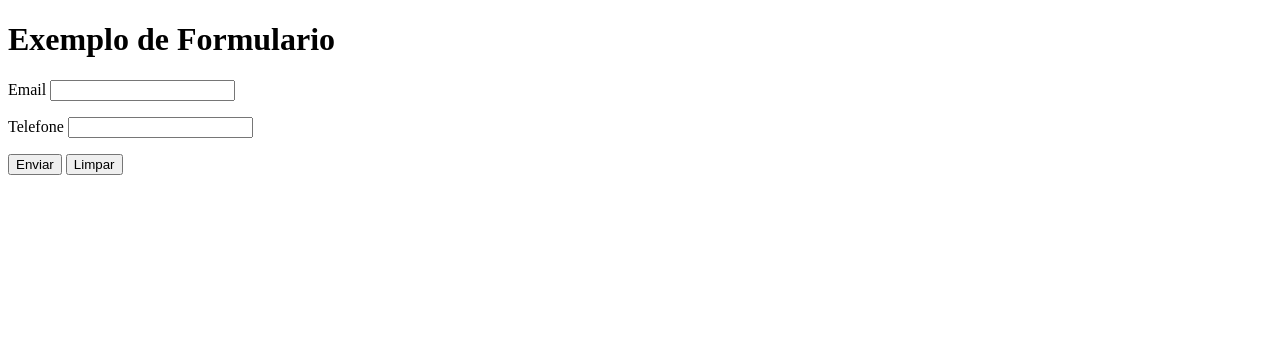
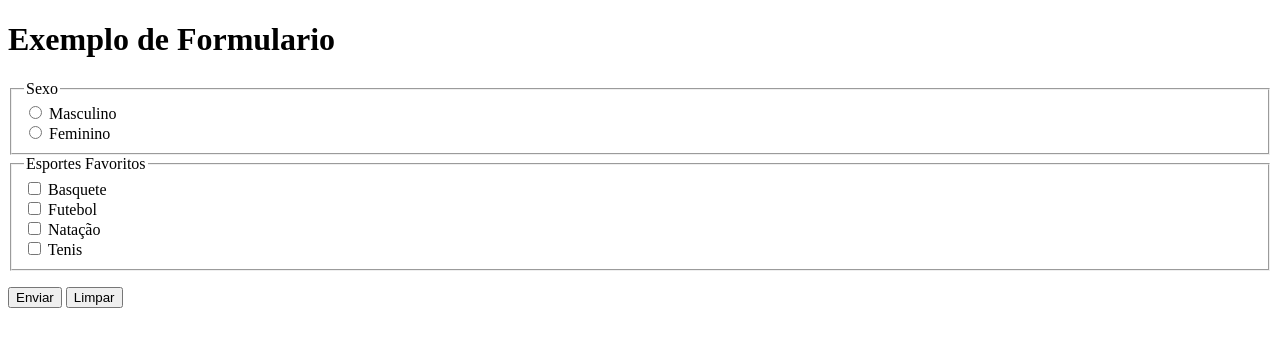
Before and after one commit to DarciFcoSantos/html-css, a plain HTML site: page Exercicios/ex025/form005.html in a window 1280 px wide. Drawn offline with Linux system fonts and the light colour scheme.

Commit message:
criado form005

```diff
--- a/Exercicios/ex025/form005.html
+++ b/Exercicios/ex025/form005.html
@@ -3,25 +3,30 @@
 <head>
     <meta charset="UTF-8">
     <meta name="viewport" content="width=device-width, initial-scale=1.0">
-    <title>Formulario</title>
+    <title>Exemplo de Formulario 05</title>
 </head>
 <body>
     <h1>Exemplo de Formulario</h1>
     <form action="cadastro.php" method="get" autocomplete="on">
-        <p>
-            <label for="iemail">Email</label>
-            <input type="email" name="email" id="iemail" autocomplete="on" required>
-        </p>
-        <p>
-            <label for="itel">Telefone</label>
-            <input type="tel" name="tel" id="itel" autocomplete="tel" pattern="^[0-9]{4}-[0-9]{4}$" required>
-        </p>
-        <!-- ESTUDAR MAIS SOBRE RegEx -->
+        <fieldset>
+            <legend>Sexo</legend>
+            <!-- Quando for "RADIO" precisa ser o mesmo "NAME" caso contrario sera marcado as 2 opções -->
+            <input type="radio" name="sexo" id="isxmas" value="M">
+            <label for="isxmas">Masculino</label> <br>
+            <input type="radio" name="sexo" id="isxfem" value="F">
+            <label for="isxfem">Feminino</label>
+        </fieldset>
+        <fieldset>
+            <legend>Esportes Favoritos</legend>
+            <input type="checkbox" name="esbas" id="iesbas"> <label for="iesbas">Basquete</label><br>
+            <input type="checkbox" name="esfut" id="iesfut"> <label for="iesfut">Futebol</label><br>
+            <input type="checkbox" name="esnat" id="iesnat"> <label for="iesnat">Natação</label><br>
+            <input type="checkbox" name="esten" id="iesten"> <label for="iesten">Tenis</label><br>
+        </fieldset>
         <p>
             <input type="submit" value="Enviar">
             <input type="reset" value="Limpar">
-        </p>
-
+    </p>
     </form>
 </body>
 </html>
```
Also changed, not shown: Exercicios/ex025/form004.html (added, +35 -0 lines).
